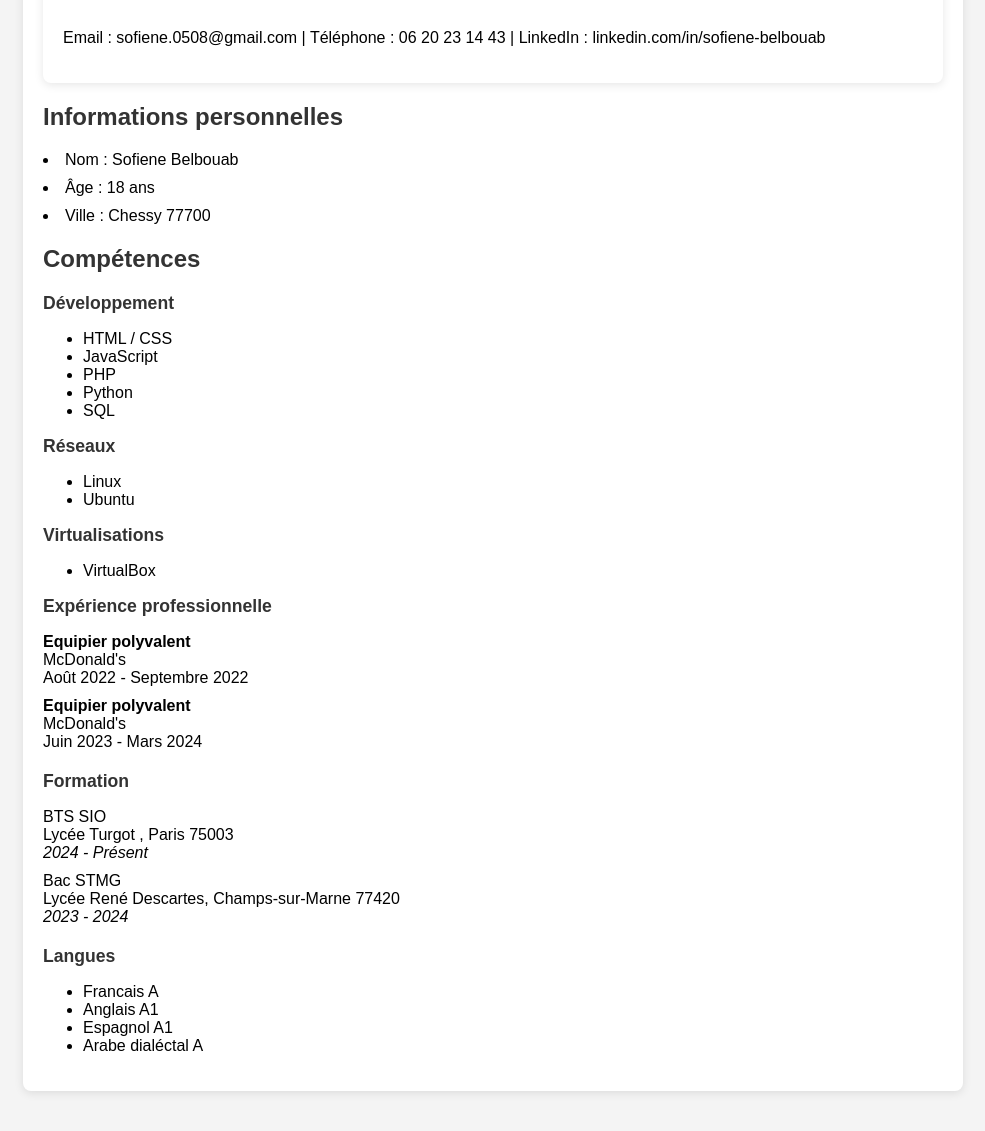
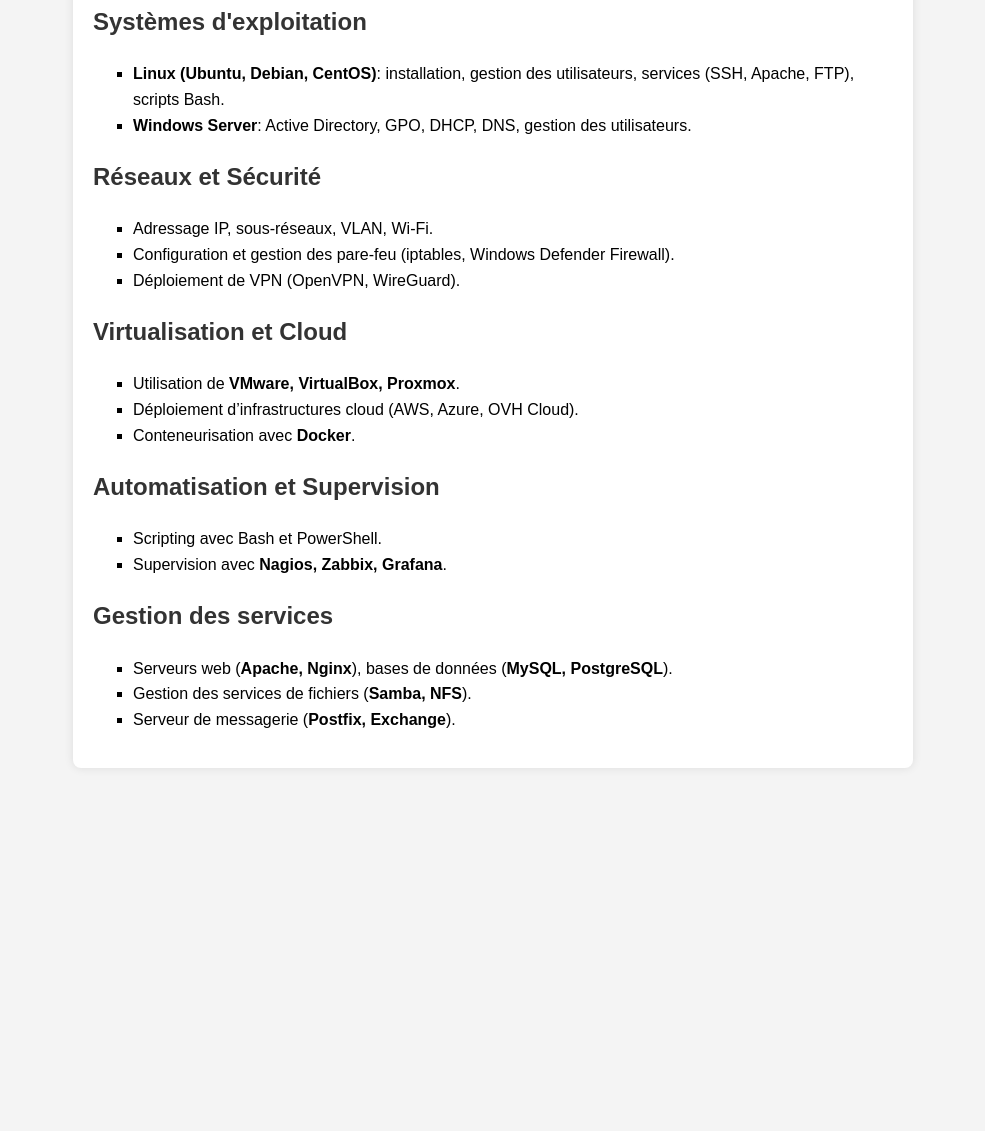
Before and after one commit to sbelbouab/cv, a plain HTML site: page index.html in a window 1280 px wide. Shown: the part 131-1262 px from the top of the page, without its empty margins (147-1132 px from the left). After the commit the page ends 919 px from the top, so only its background shows below. Drawn offline with Linux system fonts and the light colour scheme.

Commit message:
Update index.html

```diff
--- a/index.html
+++ b/index.html
@@ -3,151 +3,66 @@
 <head>
     <meta charset="UTF-8">
     <meta name="viewport" content="width=device-width, initial-scale=1.0">
-    <meta http-equiv="X-UA-Compatible" content="ie=edge">
-    <title>Curriculum Vitae</title>
+    <title>Compétences en BTS SIO SISR</title>
     <style>
         body {
             font-family: Arial, sans-serif;
-            margin: 40px;
+            line-height: 1.6;
+            margin: 20px;
             background-color: #f4f4f4;
+        }
+        .container {
+            max-width: 800px;
+            margin: auto;
+            background: white;
+            padding: 20px;
+            border-radius: 8px;
+            box-shadow: 0 0 10px rgba(0, 0, 0, 0.1);
         }
         h1, h2 {
             color: #333;
         }
-        .info {
-            max-width: 900px;
-            margin: 0 auto;
-            background-color: #fff;
-            padding: 20px;
-            border-radius: 8px;
-            box-shadow: 0 2px 10px rgba(0, 0, 0, 0.1);
+        ul {
+            list-style-type: square;
         }
-        .infopers {
-            text-align: left;
-            margin-bottom: 30px;
-        }
-        .infopers h1 {
-            margin: 0;
-        }
-
-        .developpement h2, .systeme h2, virtualisation h2 {
-            margin: 0;
-            font-size: 110%;
-        }
-        .infopers, .competence, .education, .experience {
-            margin-bottom: 20px;
-        }
-        .infopers ul, .competence ul, .education ul, .experience ul {
-            list-style-type: none;
-            padding-left: 0;
-        }
-        .infopers li, .competence li, .education li, .experience li {
-            margin-bottom: 10px;
-        }
-        .experience .travail, .education .degree {
-            font-weight: bold;
-        }
-        .experience .date, .education .date {
-            font-style: italic;
-        }
-        .competence ul {
-            display: flex;
-            flex-wrap: wrap;
-        }
-        .competence li {
-            width: 45%;
-            margin-right: 10%;
-        }
-
-
     </style>
 </head>
 <body>
+    <div class="container">
+        <h1>Compétences en BTS SIO - SISR</h1>
 
-    <div class="info">
-        <div class="info">
-            <h1>SofieneBelbouab</h1>
-            <p>Email : sofiene.0508@gmail.com | Téléphone : 06 20 23 14 43 | LinkedIn : linkedin.com/in/sofiene-belbouab</p>
-        </div>
-
-        <div class="infopers">
-            <h2>Informations personnelles</h2>
-            <li>Nom : Sofiene Belbouab</li>
-                <li>Âge : 18 ans</li>
-                <li>Ville : Chessy 77700 </li>
-        </div>
-
-        <div class="competence">
-            <h2>Compétences</h2>
-        </div>
-
-        <div class="developpement">
-            <h2>Développement</h2>
+        <h2>Systèmes d'exploitation</h2>
         <ul>
-                <li>HTML / CSS</li>
-                <li>JavaScript</li>
-                <li>PHP</li>
-                <li>Python</li>
-                <li>SQL</li>
+            <li><strong>Linux (Ubuntu, Debian, CentOS)</strong>: installation, gestion des utilisateurs, services (SSH, Apache, FTP), scripts Bash.</li>
+            <li><strong>Windows Server</strong>: Active Directory, GPO, DHCP, DNS, gestion des utilisateurs.</li>
         </ul>
 
-            <div class="reseau">
-                <h2>Réseaux</h2>
+        <h2>Réseaux et Sécurité</h2>
         <ul>
-                    <li>Linux</li>
-                    <li>Ubuntu</li>
+            <li>Adressage IP, sous-réseaux, VLAN, Wi-Fi.</li>
+            <li>Configuration et gestion des pare-feu (iptables, Windows Defender Firewall).</li>
+            <li>Déploiement de VPN (OpenVPN, WireGuard).</li>
         </ul>
 
-                 <div class="virtualisation">
-                <h2>Virtualisations</h2>
+        <h2>Virtualisation et Cloud</h2>
         <ul>
-                    <li>VirtualBox</li>
+            <li>Utilisation de <strong>VMware, VirtualBox, Proxmox</strong>.</li>
+            <li>Déploiement d’infrastructures cloud (AWS, Azure, OVH Cloud).</li>
+            <li>Conteneurisation avec <strong>Docker</strong>.</li>
         </ul>
 
-        <div class="experience">
-            <h2>Expérience professionnelle</h2>
+        <h2>Automatisation et Supervision</h2>
         <ul>
-                <li>
-                    <div class="travail">Equipier polyvalent</div>
-                    <div class="entreprise">McDonald's</div>
-                    <div class="dates">Août 2022 - Septembre 2022</div>
+            <li>Scripting avec Bash et PowerShell.</li>
+            <li>Supervision avec <strong>Nagios, Zabbix, Grafana</strong>.</li>
+        </ul>
 
-                </li>
-                <li>
-                    <div class="travail">Equipier polyvalent</div>
-                    <div class="entreprise">McDonald's</div>
-                    <div class="dates">Juin 2023 - Mars 2024</div>
-
-                </li>
+        <h2>Gestion des services</h2>
+        <ul>
+            <li>Serveurs web (<strong>Apache, Nginx</strong>), bases de données (<strong>MySQL, PostgreSQL</strong>).</li>
+            <li>Gestion des services de fichiers (<strong>Samba, NFS</strong>).</li>
+            <li>Serveur de messagerie (<strong>Postfix, Exchange</strong>).</li>
         </ul>
     </div>
-
-        <div class="education">
-            <h2>Formation</h2>
-            <ul>
-                <li>
-                    <div class="nom">BTS SIO</div>
-                    <div class="ecole">Lycée Turgot , Paris 75003</div>
-                    <div class="date">2024 - Présent</div>
-                </li>
-                <li>
-                    <div class="nom">Bac STMG</div>
-                    <div class="ecole">Lycée René Descartes, Champs-sur-Marne 77420</div>
-                    <div class="date">2023 - 2024</div>
-                </li>
-            </ul>
-        </div>
-
-        <div class="langue">
-            <h2>Langues</h2>
-            <ul>
-                <li>Francais A</li>
-                <li>Anglais A1</li>
-                <li>Espagnol A1</li>
-                <li>Arabe dialéctal A</li>
-            </ul>
-        </div>
-    </div>
-
 </body>
 </html>
```
Lines whose indentation alone changed are shown as unchanged.
